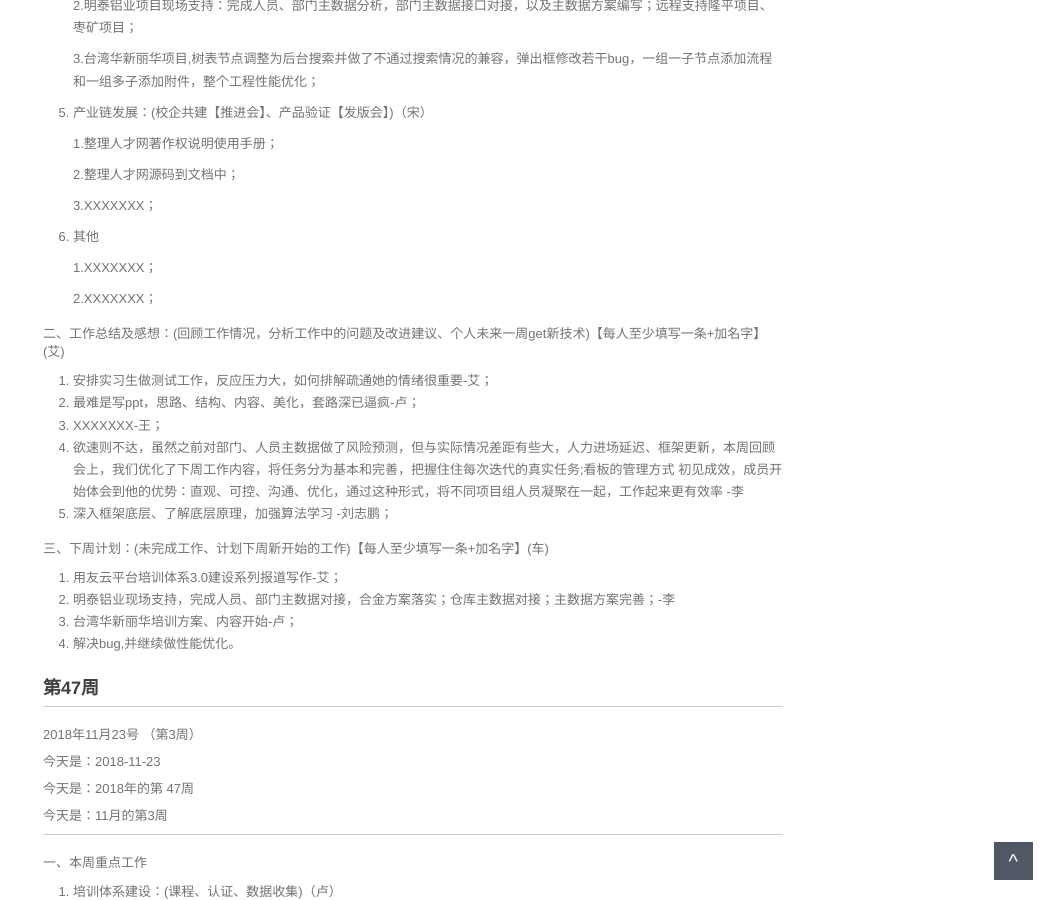
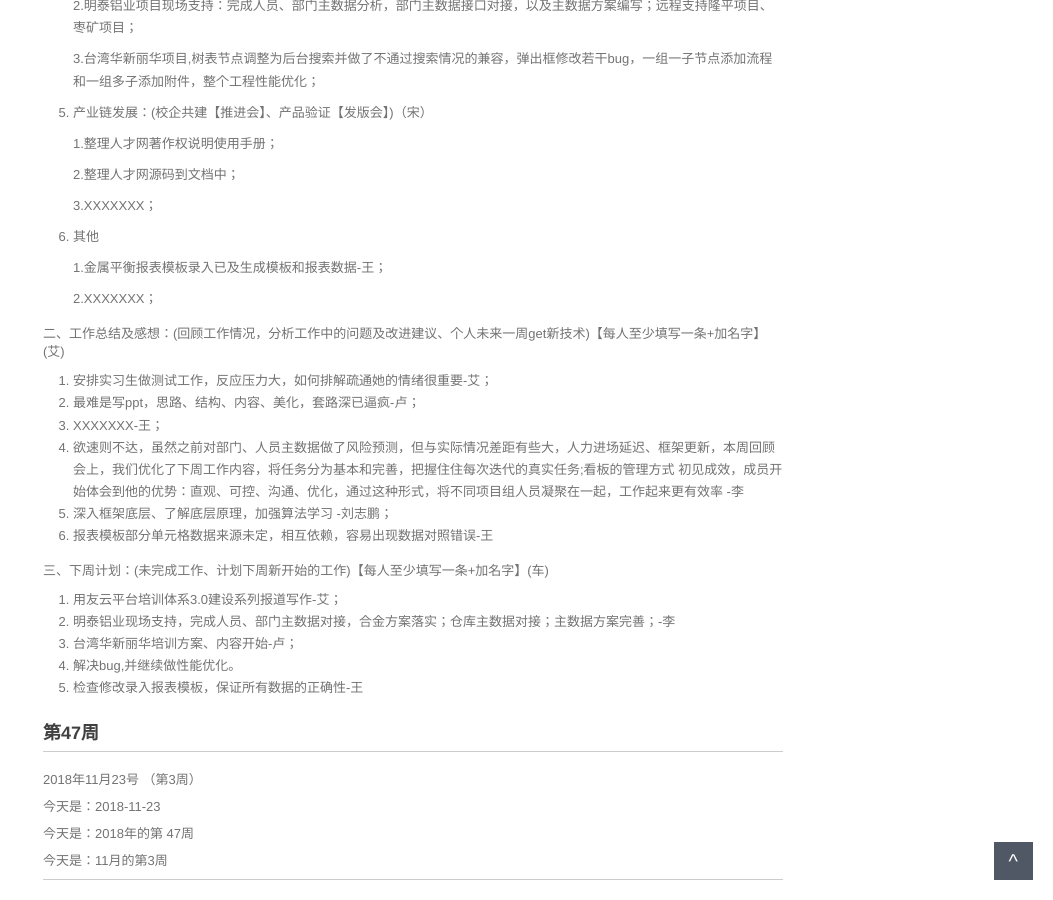
Before and after one commit to walllFlower/blog, a Jekyll site: the page built from _posts/2018-07-17-day_report_cxz.md, in a window 1280 px wide and 900 px high, scrolled down 945 px. Shown: the whole window, without its empty margins (227-1280 px from the left). Built offline with Jekyll 4.4.1, drawn with Linux system fonts in a browser that asks for light colours; comment, search, counter and statistics services are not loaded.

Commit message:
Update 2018-07-17-day_report_cxz.md

```diff
--- a/_posts/2018-07-17-day_report_cxz.md
+++ b/_posts/2018-07-17-day_report_cxz.md
@@ -64,7 +64,7 @@ categories: 技术运营工作周报
 
 6. 其他
 
-    1.XXXXXXX；
+    1.金属平衡报表模板录入已及生成模板和报表数据-王；
 
     2.XXXXXXX；
 
@@ -75,6 +75,7 @@ categories: 技术运营工作周报
 3. XXXXXXX-王；
 4. 欲速则不达，虽然之前对部门、人员主数据做了风险预测，但与实际情况差距有些大，人力进场延迟、框架更新，本周回顾会上，我们优化了下周工作内容，将任务分为基本和完善，把握住住每次迭代的真实任务;看板的管理方式 初见成效，成员开始体会到他的优势：直观、可控、沟通、优化，通过这种形式，将不同项目组人员凝聚在一起，工作起来更有效率 -李
 5. 深入框架底层、了解底层原理，加强算法学习 -刘志鹏；
+6. 报表模板部分单元格数据来源未定，相互依赖，容易出现数据对照错误-王
 
 三、下周计划：(未完成工作、计划下周新开始的工作)【每人至少填写一条+加名字】(车)
 
@@ -82,6 +83,7 @@ categories: 技术运营工作周报
 2. 明泰铝业现场支持，完成人员、部门主数据对接，合金方案落实；仓库主数据对接；主数据方案完善；-李
 3. 台湾华新丽华培训方案、内容开始-卢；
 4. 解决bug,并继续做性能优化。
+5. 检查修改录入报表模板，保证所有数据的正确性-王
 
 
 
```
